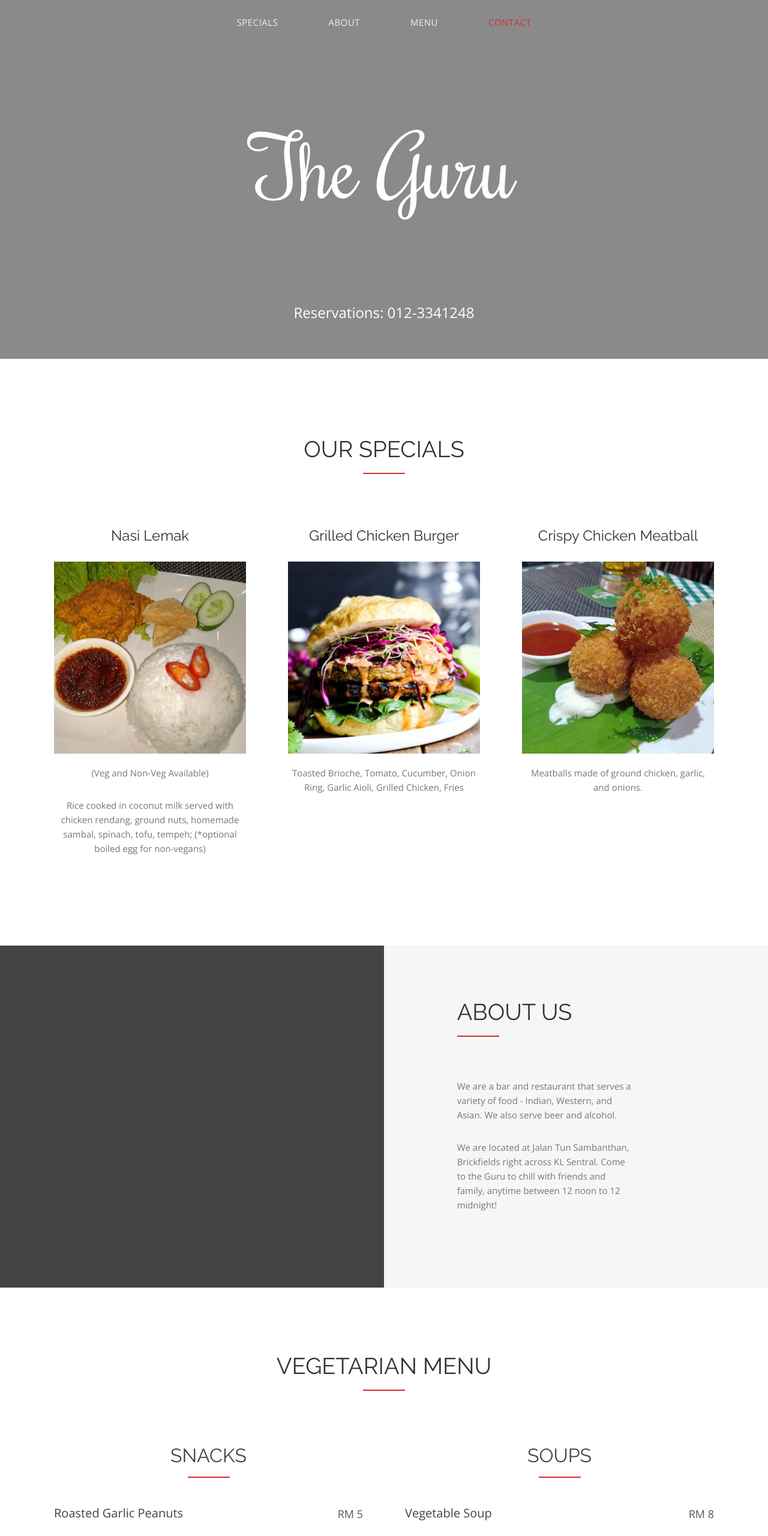
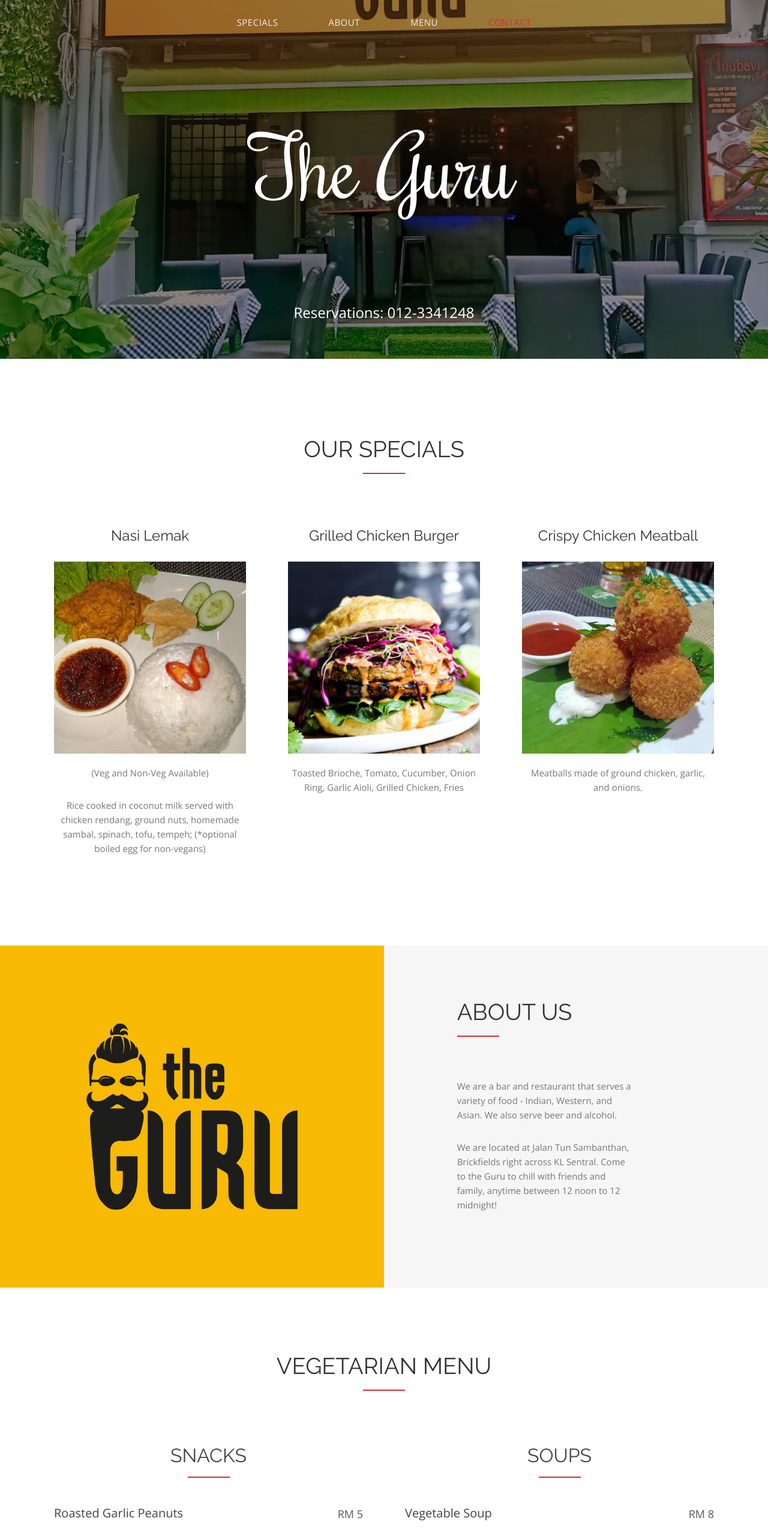
Before and after one commit to Natassha/restaurant_site, a plain HTML site: page index.html in a window 1280 px wide. Shown: the top 2560 px of the page at 60% size. Drawn offline with nearby package versions, Linux system fonts and the light colour scheme; some packages are replaced by stand-ins of ours; a script that the page names is missing.

Commit message:
Update style.css

```diff
--- a/style.css
+++ b/style.css
@@ -168,7 +168,7 @@ a:focus, .btn:focus, .btn:active:focus, .btn.active:focus, .btn.focus, .btn:acti
 	display: table;
 	width: 100%;
 	padding: 0;
-	background: url(../img/p17.jpeg) center center no-repeat;
+	background: url(p17.jpeg) center center no-repeat;
 	background-color: #e5e5e5;
 	-webkit-background-size: cover;
 	-moz-background-size: cover;
@@ -240,7 +240,7 @@ header .intro-text {
 	padding: 80px 0;
 }
 #about .about-img {
-	background: #444 url(../img/logo.jpg) center center no-repeat;
+	background: #444 url(logo.jpg) center center no-repeat;
 	background-size: cover;
 	height: 570px;
 }
```
